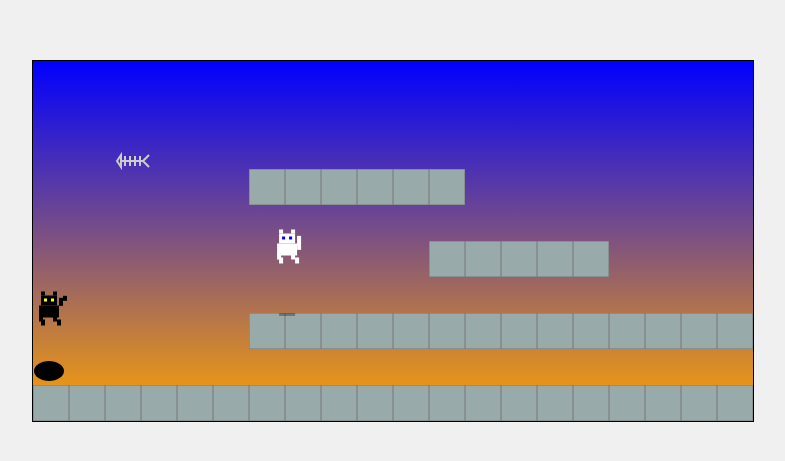
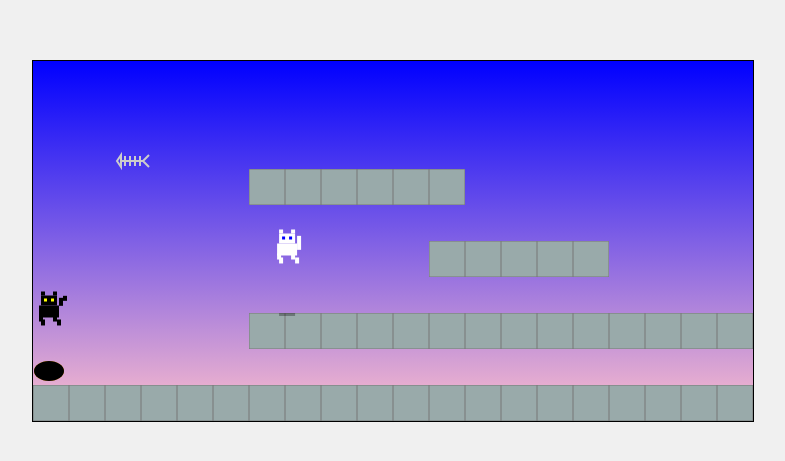
Before and after one commit to sdeseille/blacky-returns-home, a plain HTML site: page index.html in a window 1280 px wide. Shown: the part 159-620 px from the top of the page, without its empty margins (247-1032 px from the left). Drawn offline with Linux system fonts and the light colour scheme.

Commit message:
Pink because I prefer that color finally

```diff
--- a/index.html
+++ b/index.html
@@ -23,7 +23,7 @@
     id="game"
     width="720"
     height="360"
-    style="background: linear-gradient(blue, orange);"
+    style="background: linear-gradient(blue, pink);"
   ></canvas>
   <script id="code" src="assets/js/gameloop.js"></script>
 </body>
```
